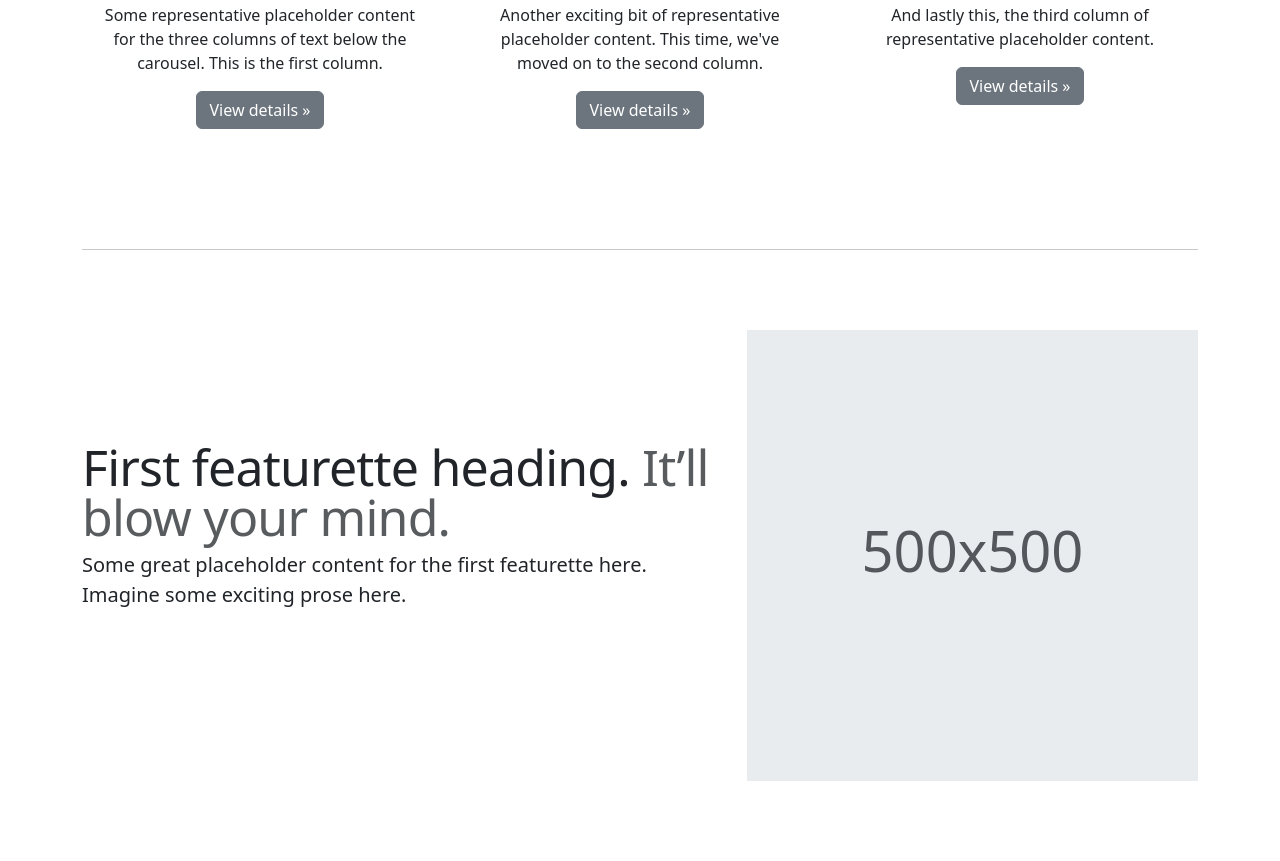
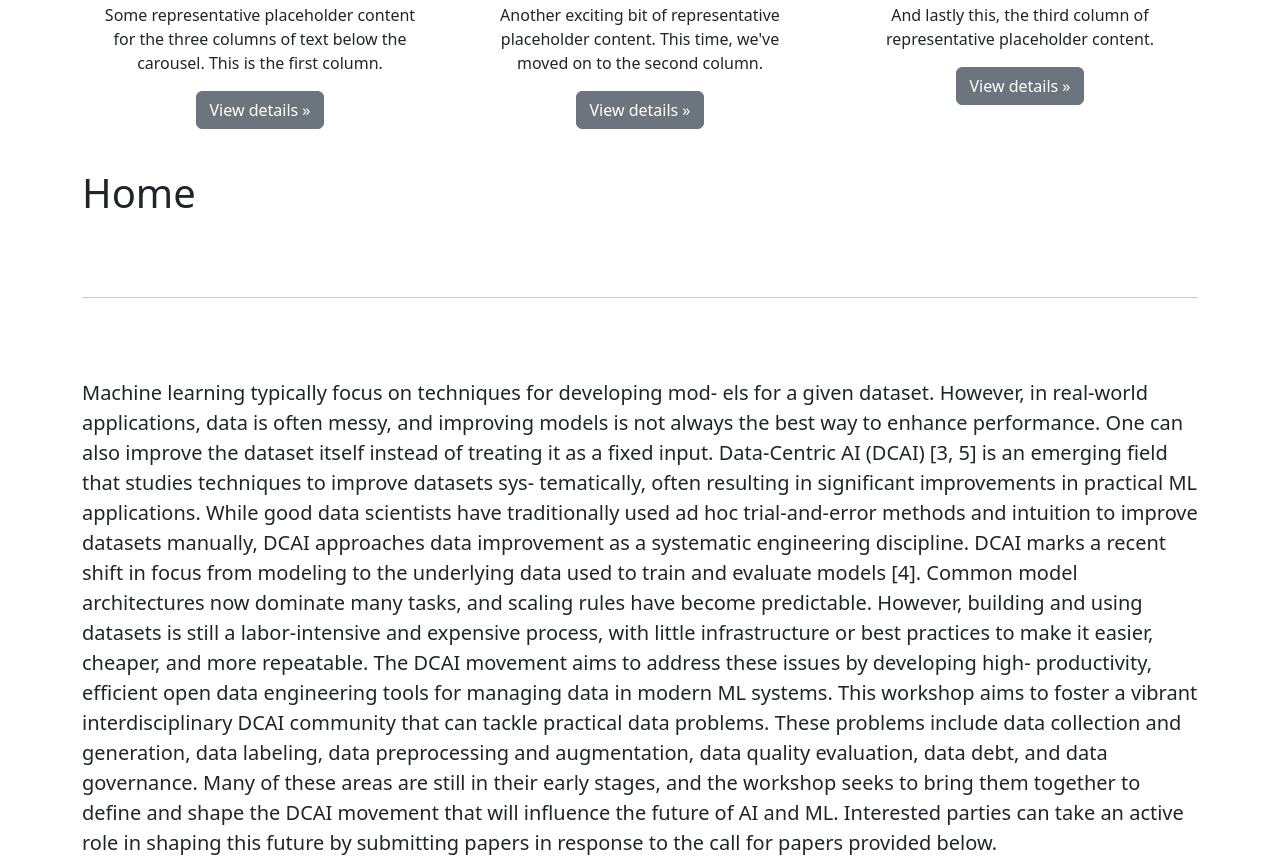
Before and after one commit to Data-Centric-AI-dev/Data-Centric-AI-dev.github.io, a plain HTML site: page index.html in a window 1280 px wide. Shown: the part 807-1668 px from the top of the page. Drawn offline with Linux system fonts and the light colour scheme; a script that the page names is missing.

Commit message:
the contents of data centric AI

```diff
--- a/index.html
+++ b/index.html
@@ -158,7 +158,7 @@
       <div class="collapse navbar-collapse" id="navbarCollapse">
         <ul class="navbar-nav me-auto mb-2 mb-md-0">
           <li class="nav-item">
-            <a class="nav-link active" aria-current="page" href="#">Home</a>
+            <a class="nav-link active" aria-current="page" href="#id">Home</a>
           </li>
           <li class="nav-item">
             <a class="nav-link active" aria-current="page" href="#">Scope</a>
@@ -248,16 +248,46 @@
 
 
     <!-- START THE FEATURETTES -->
+    <h1 id="home">Home</h1>
 
     <hr class="featurette-divider">
 
     <div class="row featurette">
-      <div class="col-md-7">
-        <h2 class="featurette-heading fw-normal lh-1">First featurette heading. <span class="text-body-secondary">It’ll blow your mind.</span></h2>
-        <p class="lead">Some great placeholder content for the first featurette here. Imagine some exciting prose here.</p>
-      </div>
-      <div class="col-md-5">
-        <svg class="bd-placeholder-img bd-placeholder-img-lg featurette-image img-fluid mx-auto" width="500" height="500" xmlns="http://www.w3.org/2000/svg" role="img" aria-label="Placeholder: 500x500" preserveAspectRatio="xMidYMid slice" focusable="false"><title>Placeholder</title><rect width="100%" height="100%" fill="var(--bs-secondary-bg)"/><text x="50%" y="50%" fill="var(--bs-secondary-color)" dy=".3em">500x500</text></svg>
+      <div class="col-md-12">
+        <p class="lead">Machine learning typically focus on techniques for developing mod-
+          els for a given dataset. However, in real-world applications, data
+
+          is often messy, and improving models is not always the best way
+          to enhance performance. One can also improve the dataset itself
+          instead of treating it as a fixed input. Data-Centric AI (DCAI) [3, 5]
+
+          is an emerging field that studies techniques to improve datasets sys-
+          tematically, often resulting in significant improvements in practical
+
+          ML applications. While good data scientists have traditionally used
+          ad hoc trial-and-error methods and intuition to improve datasets
+          manually, DCAI approaches data improvement as a systematic
+          engineering discipline.
+
+          DCAI marks a recent shift in focus from modeling to the underlying data used to train and evaluate models [4]. Common model
+          architectures now dominate many tasks, and scaling rules have
+          become predictable. However, building and using datasets is still a
+          labor-intensive and expensive process, with little infrastructure or
+          best practices to make it easier, cheaper, and more repeatable. The
+          DCAI movement aims to address these issues by developing high-
+          productivity, efficient open data engineering tools for managing
+          data in modern ML systems.
+
+          This workshop aims to foster a vibrant interdisciplinary DCAI
+          community that can tackle practical data problems. These problems
+          include data collection and generation, data labeling, data preprocessing and augmentation, data quality evaluation, data debt, and
+          data governance. Many of these areas are still in their early stages,
+          and the workshop seeks to bring them together to define and shape
+          the DCAI movement that will influence the future of AI and ML.
+          Interested parties can take an active role in shaping this future
+          by submitting papers in response to the call for papers provided
+          below.
+        </p>
       </div>
     </div>
 
```
